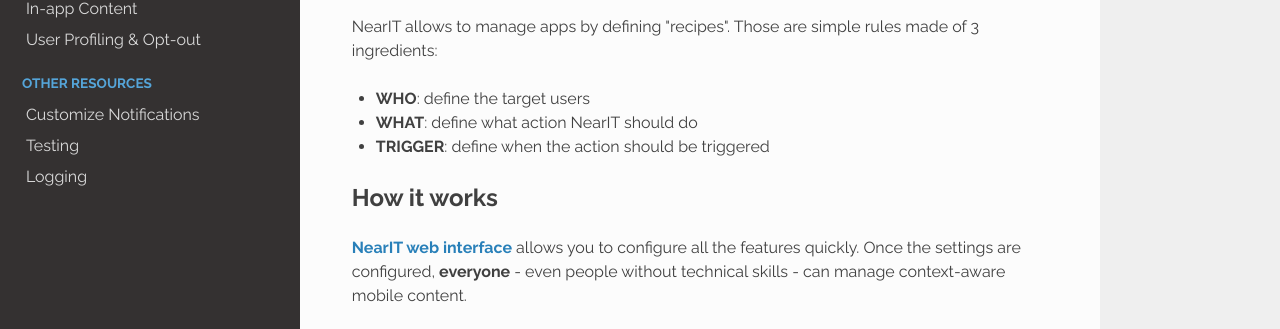
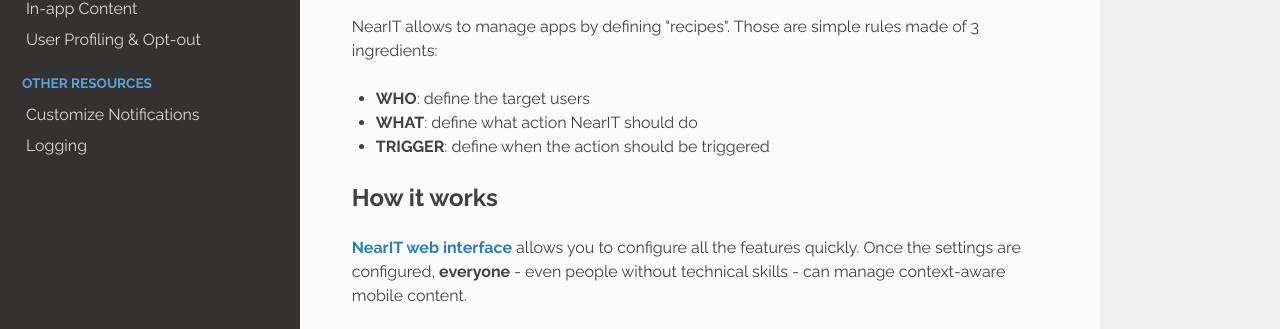
Before and after one commit to nearit/iOS-SDK, an MkDocs documentation site: the page built from docs/index.md, in a window 1280 px wide. Shown: the part 350-679 px from the top of the page. Built offline with MkDocs 1.6.1, drawn with Linux system fonts in a browser that asks for light colours; nearby versions of some CDN libraries; old or Windows-style settings are respelled for this version of MkDocs.

Commit message:
Release 2.7.0

```diff
--- a/mkdocs.yml
+++ b/mkdocs.yml
@@ -13,5 +13,4 @@ pages:
         - 'User Profiling & Opt-out' : 'user-profiling.md'
     - 'Other resources' :
         - 'Customize Notifications' : 'customize-notifications.md'
-        - 'Testing' : 'testing.md'
         - 'Logging' : 'logging.md'
```
Also changed, not shown: 5 other files.
